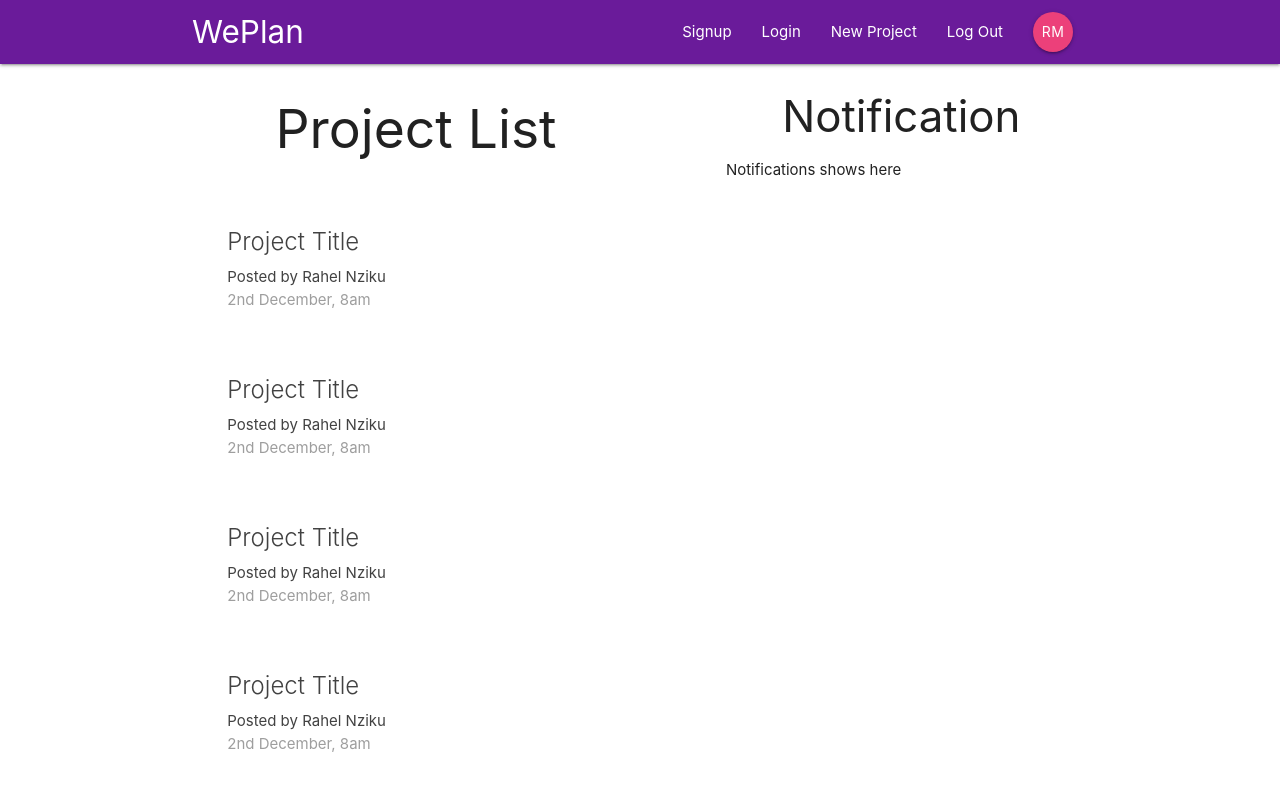
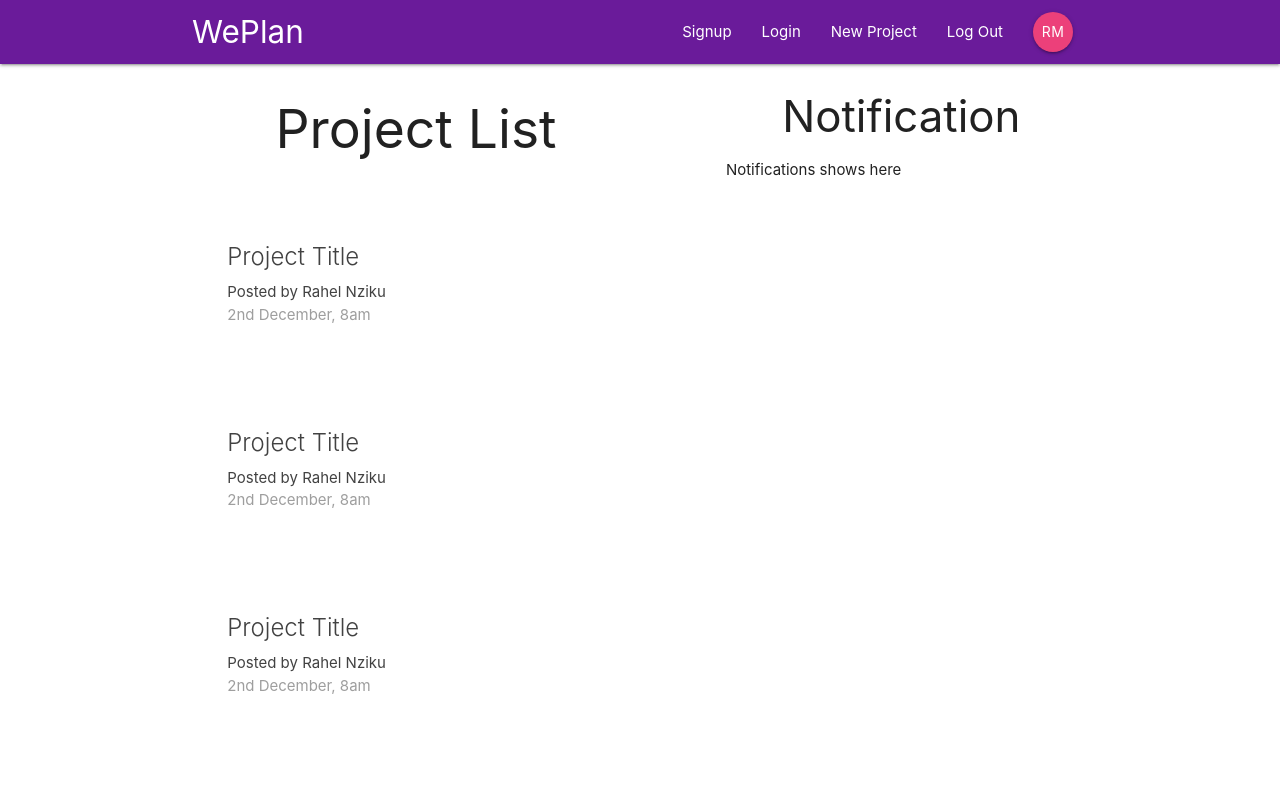
Before and after one commit to reanzi/project-manager, a React (Create React App) app: page / in a window 1280 px wide. Shown: the top 790 px of the page. Built offline with nearby package versions, Linux system fonts and the light colour scheme.

Commit message:
Added ProjectSummary, done

```diff
--- a/src/components/projects/ProjectList.js
+++ b/src/components/projects/ProjectList.js
@@ -1,47 +1,12 @@
 import React from "react";
+import ProjectSummary from "./ProjectSummary";
 
 const ProjectList = () => {
   return (
     <div className="project-list section">
-      <div className="card z-depth-0 project-summary">
-        <div className="card-content grey-text text-darken-3">
-          <span className="card-title">Project Title</span>
-          <p>
-            Posted by <span className="text-text">Rahel Nziku</span>
-          </p>
-          <p className="grey-text">2nd December, 8am</p>
-        </div>
-      </div>
-
-      <div className="card z-depth-0 project-summary">
-        <div className="card-content grey-text text-darken-3">
-          <span className="card-title">Project Title</span>
-          <p>
-            Posted by <span className="text-text">Rahel Nziku</span>
-          </p>
-          <p className="grey-text">2nd December, 8am</p>
-        </div>
-      </div>
-
-      <div className="card z-depth-0 project-summary">
-        <div className="card-content grey-text text-darken-3">
-          <span className="card-title">Project Title</span>
-          <p>
-            Posted by <span className="text-text">Rahel Nziku</span>
-          </p>
-          <p className="grey-text">2nd December, 8am</p>
-        </div>
-      </div>
-
-      <div className="card z-depth-0 project-summary">
-        <div className="card-content grey-text text-darken-3">
-          <span className="card-title">Project Title</span>
-          <p>
-            Posted by <span className="text-text">Rahel Nziku</span>
-          </p>
-          <p className="grey-text">2nd December, 8am</p>
-        </div>
-      </div>
+      <ProjectSummary />
+      <ProjectSummary />
+      <ProjectSummary />
     </div>
   );
 };
--- a/src/components/projects/ProjectSummary.js
+++ b/src/components/projects/ProjectSummary.js
@@ -0,0 +1,19 @@
+import React from "react";
+
+const ProjectSummary = () => {
+  return (
+    <div className="project-list section">
+      <div className="card z-depth-0 project-summary">
+        <div className="card-content grey-text text-darken-3">
+          <span className="card-title">Project Title</span>
+          <p>
+            Posted by <span className="text-text">Rahel Nziku</span>
+          </p>
+          <p className="grey-text">2nd December, 8am</p>
+        </div>
+      </div>
+    </div>
+  );
+};
+
+export default ProjectSummary
```
